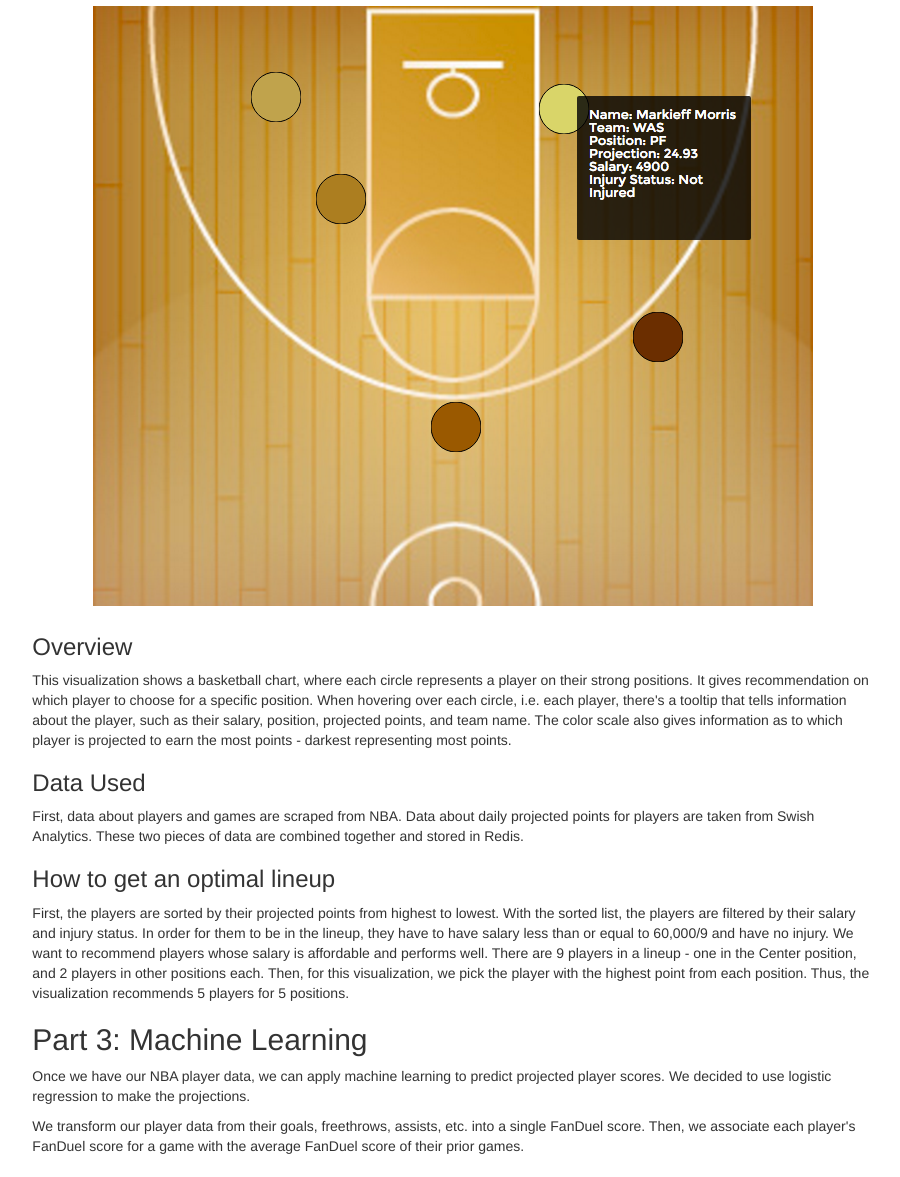
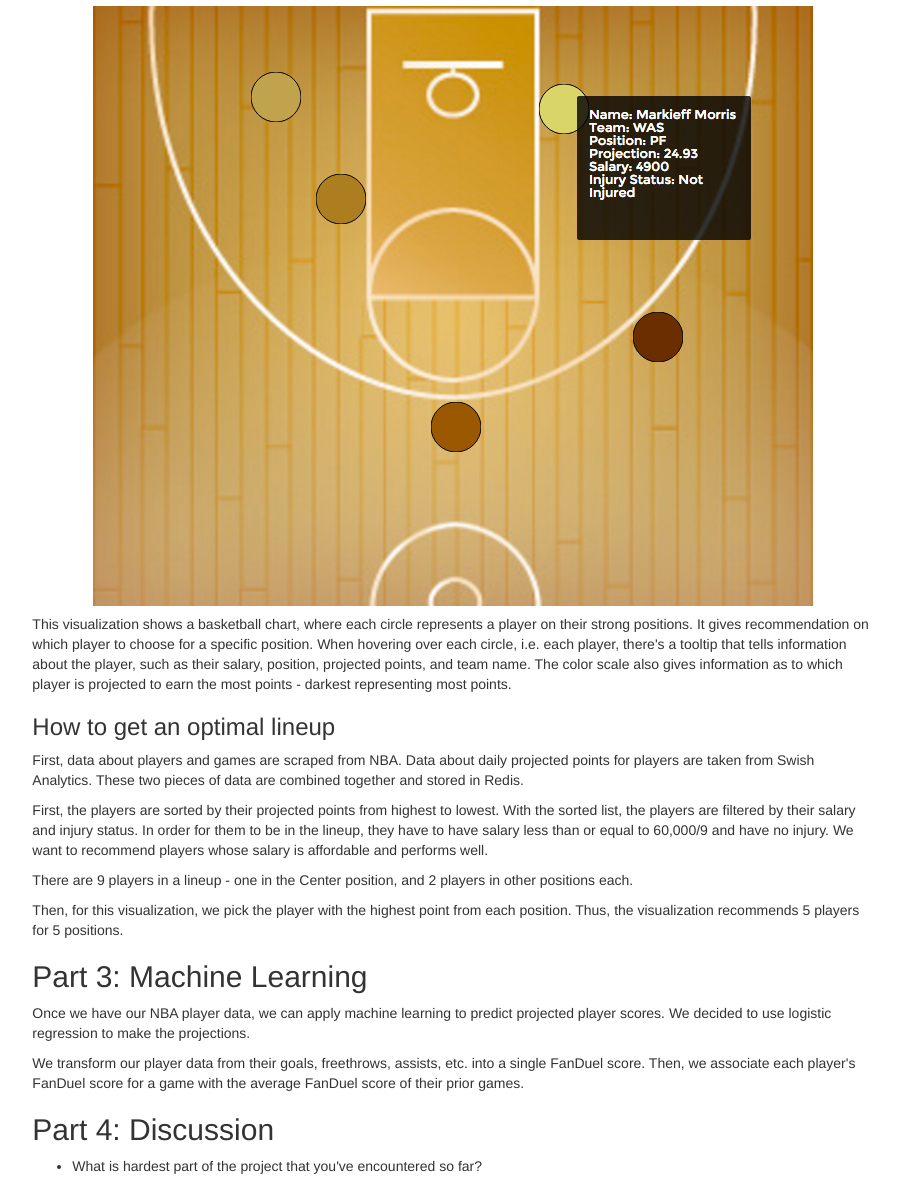
Before and after one commit to steffanigomez323/LineupRecommender, a Flask app: page /midterm_report in a window 1280 px wide. Shown: the part 3297-4474 px from the top of the page, without its empty margins (186-1086 px from the left). Run offline with Flask 2, Linux system fonts and the light colour scheme; some libraries are stand-ins or nearby versions.

Commit message:
removed heading

```diff
--- a/templates/midterm_report.html
+++ b/templates/midterm_report.html
@@ -39,24 +39,21 @@
             <img class="img-responsive" src="../static/images/tooltip1.png"></img>
             <img class="img-responsive" src="../static/images/tooltip2.png"></img>
 
-            <h3>Overview</h3>
             <p>
                 This visualization shows a basketball chart, where each circle represents a player on their strong positions. It gives recommendation on which player to choose for a specific position. When hovering over each circle, i.e. each player, there's a tooltip that tells information about the player, such as their salary, position, projected points, and team name. The color scale also gives information as to which player is projected to earn the most points - darkest representing most points.
 
             </p>
-
-            <h3>Data Used</h3>
+            <h3>How to get an optimal lineup</h3>
             <p>
                 First, data about players and games are scraped from NBA. Data about daily projected points for players are taken from Swish Analytics. These two pieces of data are combined together and stored in Redis.
-
             </p>
-
-            <h3>How to get an optimal lineup</h3>
             <p>
                 First, the players are sorted by their projected points from highest to lowest. With the sorted list, the players are filtered by their salary and injury status. In order for them to be in the lineup, they have to have salary less than or equal to 60,000/9 and have no injury. We want to recommend players whose salary is affordable and performs well.
-
+            </p>
+            <p>
                 There are 9 players in a lineup - one in the Center position, and 2 players in other positions each.
-
+            </p>
+            <p>
                 Then, for this visualization, we pick the player with the highest point from each position. Thus, the visualization recommends 5 players for 5 positions.
             </p>
 
```
